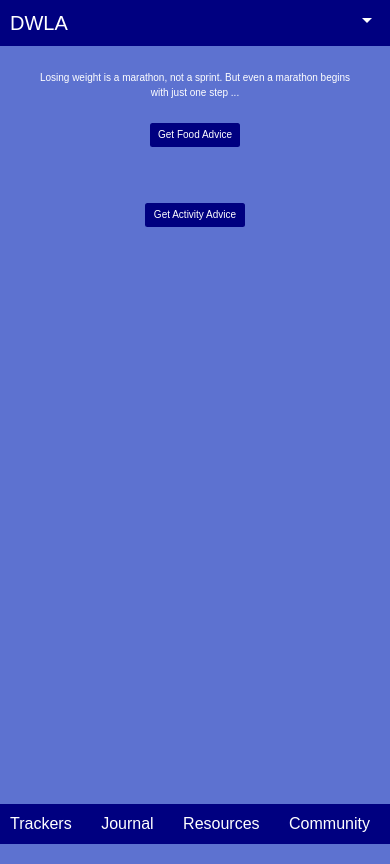
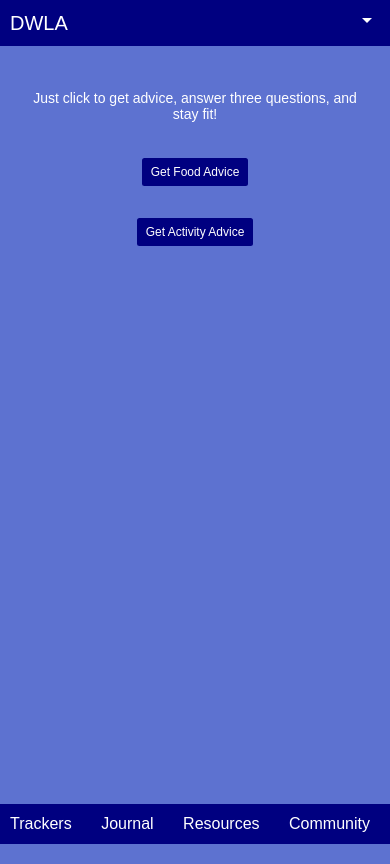
Before and after one commit to stazman/daily-fitness-advisor-frontend, a React (Create React App) app: page / in a window 390 px wide. Built offline with nearby package versions, Linux system fonts and the light colour scheme; no server answers.

Commit message:
Sets styling for buttons, column spacing, edits, styles message on advisor home page, for 240pxm lowest breakpoint

```diff
--- a/src/components/advisor/Advisor.js
+++ b/src/components/advisor/Advisor.js
@@ -2,28 +2,31 @@ import React from 'react'
 import { Col, Button } from 'react-bootstrap'
 import ButtonStyles from '../styles/ButtonStyles'
 import ColumnStyles from '../styles/ColumnStyles'
+import TextStyles from '../styles/TextStyles'
 
 const Advisor = () => {
   return (
     <ColumnStyles>
       <ButtonStyles>
-
+        <TextStyles>
           <Col lg={12} className='col-lg-12 message-col'>
-            Losing weight is a marathon, not a sprint. But even a marathon begins with just one step ...
+              <h4>
+                Just click to get advice, answer three questions, and stay fit!
+              </h4>
           </Col>
 
-        <Col lg={12} className='col-lg-12 button-col' style={{paddingTop: '.3em'}}>
+          <Col lg={12} className='col-lg-12 button-col'>
             <Button variant="main" href='/food_advisors/new'>
                 Get Food Advice
             </Button>
           </Col>
 
-        <Col lg={12} className='col-lg-12 button-col' style={{paddingTop: '.3em'}}>
+          <Col lg={12} className='col-lg-12 button-col' style={{paddingTop: '1rem'}}>
             <Button variant="main" href='/activity_advisors/new'>
               Get Activity Advice
             </Button>
           </Col>
-
+        </TextStyles>
       </ButtonStyles>
     </ColumnStyles>
   )
--- a/src/components/styles/ButtonStyles.js
+++ b/src/components/styles/ButtonStyles.js
@@ -5,10 +5,11 @@ const ButtonStyles = styled.div`
   .btn-main {
     background-color: navy;
     color: white;
+    font-size: 1.2rem;
   }
 
   .btn-submit {
-    font-size: .8em;
+    font-size: .8rem;
     background-color: navy;
     color: white;
   }
--- a/src/components/styles/ColumnStyles.js
+++ b/src/components/styles/ColumnStyles.js
@@ -2,13 +2,14 @@ import styled from 'styled-components'
 
 const ColumnStyles = styled.div`
   .col-lg-12.message-col {
-    min-height: 10em;
-    padding-top: 5em;
+    min-height: 10rem;
+    padding-top: 7rem;
     text-align: center;
   }
 
   .col-lg-12.button-col {
     min-height: 8em;
+    padding-top: 3rem;
     text-align: center;
   }
 `
--- a/src/components/styles/TextStyles.js
+++ b/src/components/styles/TextStyles.js
@@ -13,6 +13,14 @@ const TextStyles = styled.div`
   .coral-text {
     color: #f88379;
   }
+
+  h4 {
+    font-size: 1.4rem;
+  }
+
+  h5 {
+    font-size: 1.2rem;
+  }
 `
 
 export default TextStyles
```
Also changed, not shown: 1 other file (tests, documents, lock files or other folders). Lines whose indentation alone changed are shown as unchanged.
